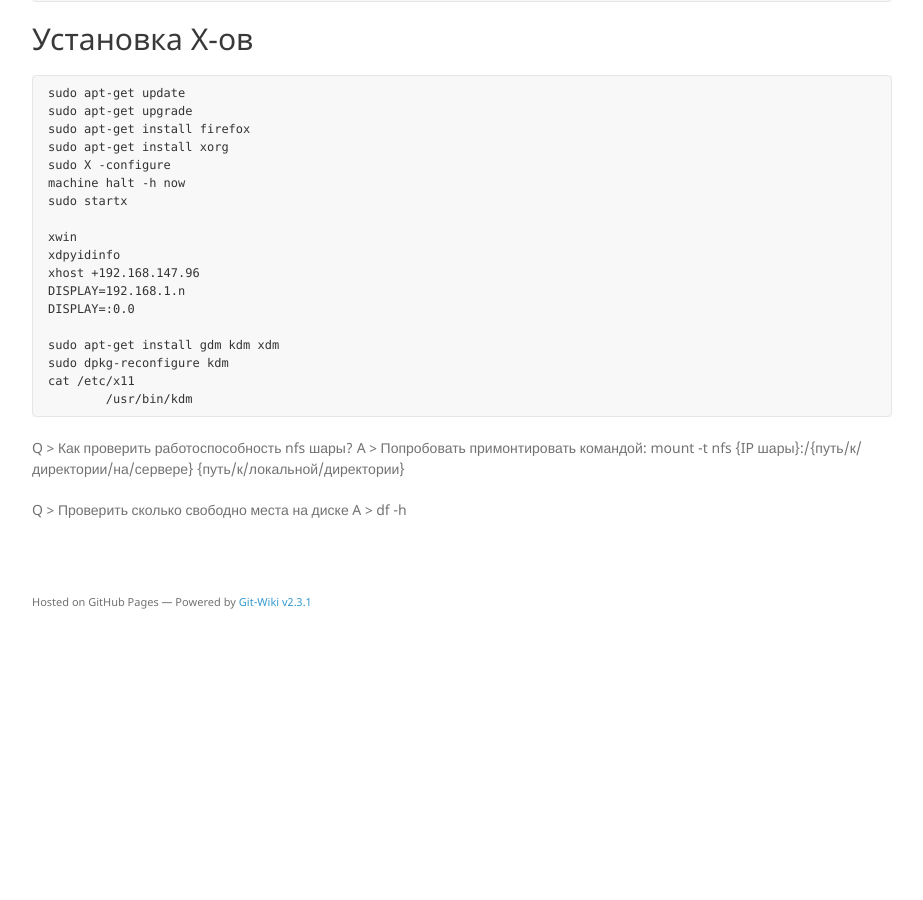
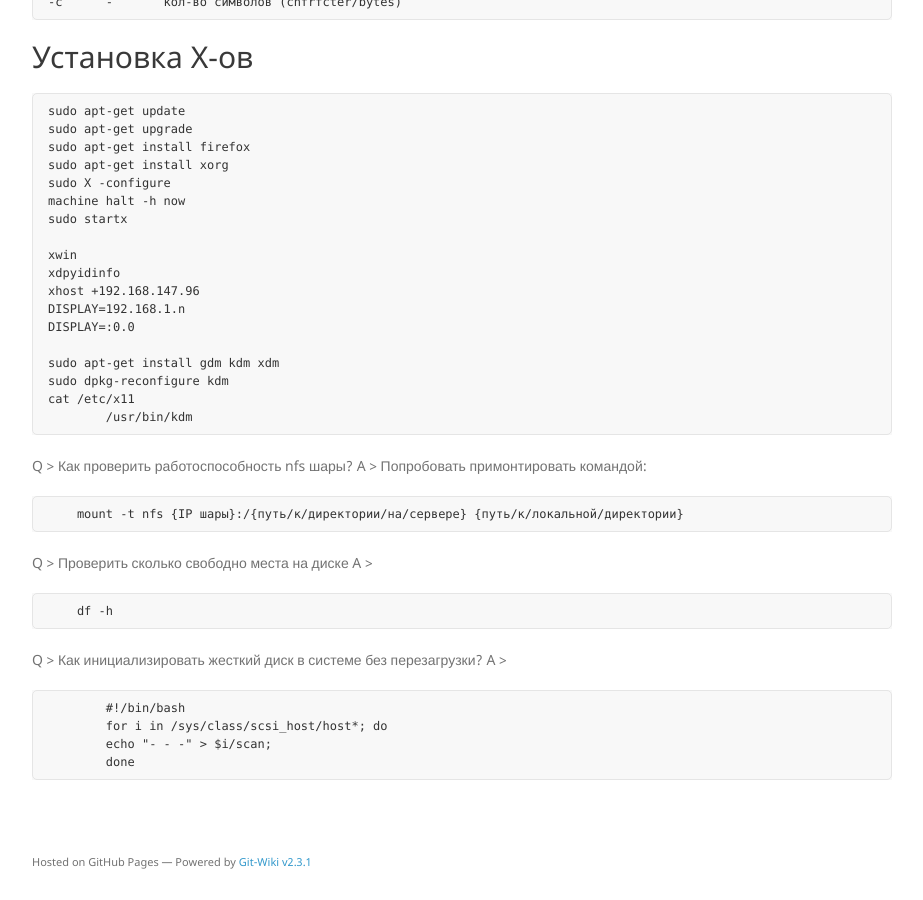
Before and after one commit to konerld/konerld.github.io, a Jekyll site: the page built from wiki/bash.md, in a window 1280 px wide and 900 px high, scrolled down 22741 px. Shown: the whole window, without its empty margins (338-1261 px from the left). Built offline with Jekyll 4.4.1, drawn with Linux system fonts in a browser that asks for light colours; nearby versions of some CDN libraries; our own code applies the rules of GitHub Pages for plain Markdown files; the repository's description, which GitHub fills in, is left out; before the commit the page ends 23381 px from its top, so only the background shows below that; some of the changed text lies outside the part shown.

Commit message:
how to add hdd on hot

````diff
--- a/wiki/bash.md
+++ b/wiki/bash.md
@@ -829,8 +829,19 @@ route del default
 
 Q > Как проверить работоспособность nfs шары?
 A > Попробовать примонтировать командой:
+```
     mount -t nfs {IP шары}:/{путь/к/директории/на/сервере} {путь/к/локальной/директории}
-
+```
 Q > Проверить сколько свободно места на диске
 A >
+```
     df -h
+```
+Q > Как инициализировать жесткий диск в системе без перезагрузки?
+A >
+```
+	#!/bin/bash
+	for i in /sys/class/scsi_host/host*; do
+	echo "- - -" > $i/scan;
+	done
+```
````
Also changed, not shown: other parts of wiki/bash.md (+1 -1 lines).
